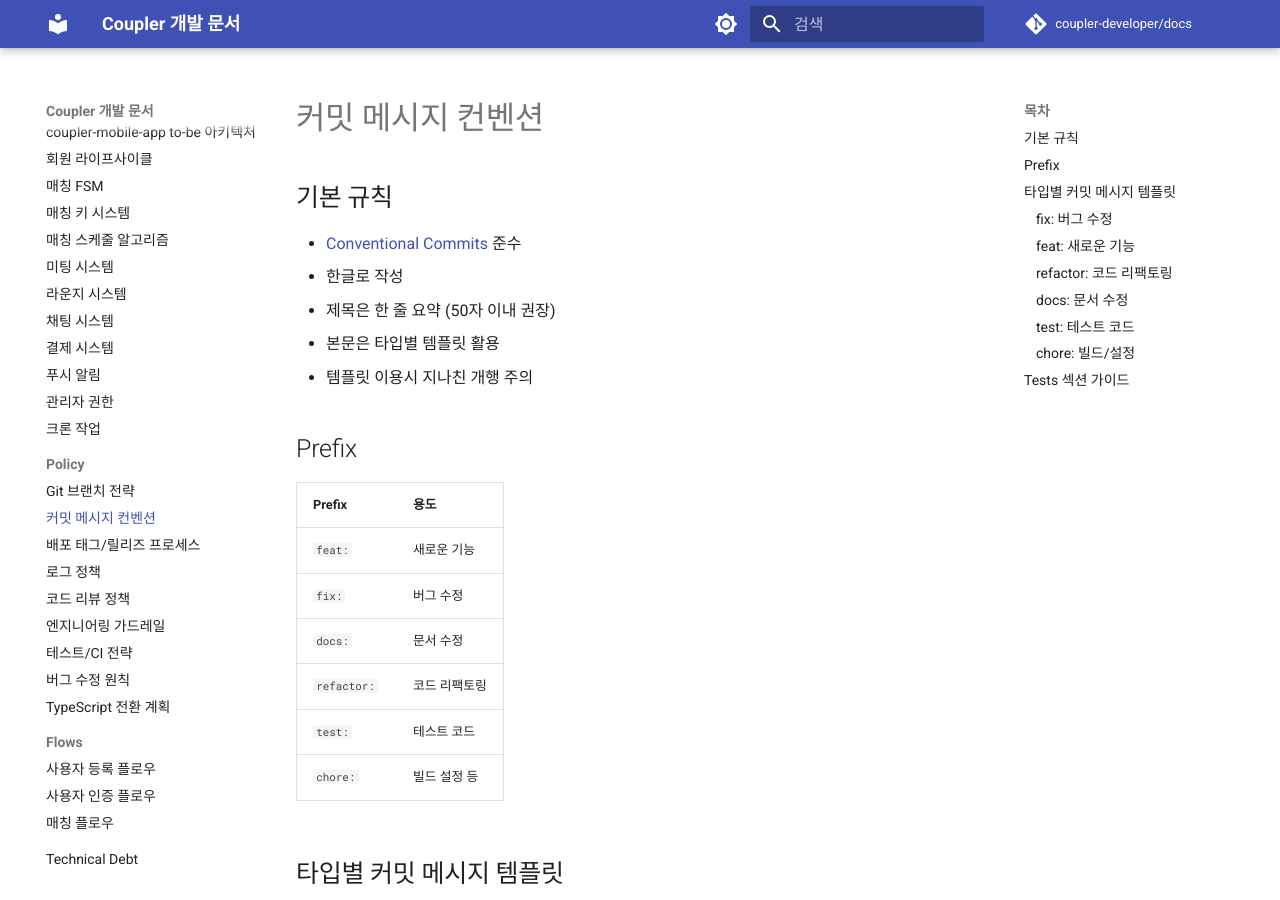
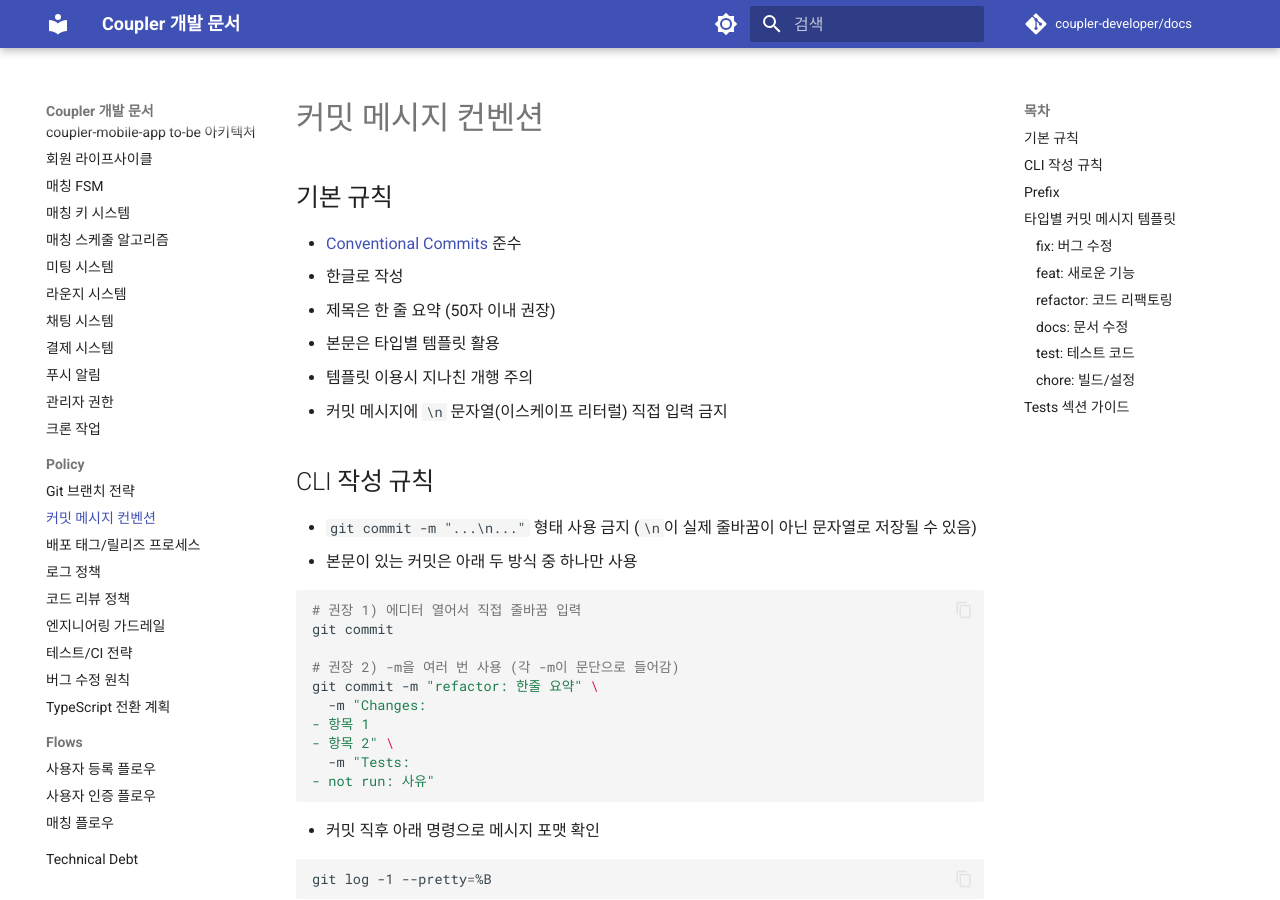
Before and after one commit to coupler-developer/docs, an MkDocs documentation site: the page built from content/policy/commit-convention.md, in a window 1280 px wide and 900 px high. Built offline with MkDocs 1.6.1 and Material for MkDocs 9.7.7, drawn with Linux system fonts in a browser that asks for light colours; comment, search, counter and statistics services are not loaded.

Commit message:
chore: 커밋에 \n문자열 포함 안되도록 추가

````diff
--- a/content/policy/commit-convention.md
+++ b/content/policy/commit-convention.md
@@ -7,6 +7,31 @@
 - 제목은 한 줄 요약 (50자 이내 권장)
 - 본문은 타입별 템플릿 활용
 - 템플릿 이용시 지나친 개행 주의
+- 커밋 메시지에 `\n` 문자열(이스케이프 리터럴) 직접 입력 금지
+
+## CLI 작성 규칙
+
+- `git commit -m "...\n..."` 형태 사용 금지 (`\n`이 실제 줄바꿈이 아닌 문자열로 저장될 수 있음)
+- 본문이 있는 커밋은 아래 두 방식 중 하나만 사용
+
+```bash
+# 권장 1) 에디터 열어서 직접 줄바꿈 입력
+git commit
+
+# 권장 2) -m을 여러 번 사용 (각 -m이 문단으로 들어감)
+git commit -m "refactor: 한줄 요약" \
+  -m "Changes:
+- 항목 1
+- 항목 2" \
+  -m "Tests:
+- not run: 사유"
+```
+
+- 커밋 직후 아래 명령으로 메시지 포맷 확인
+
+```bash
+git log -1 --pretty=%B
+```
 
 ## Prefix
 
````
